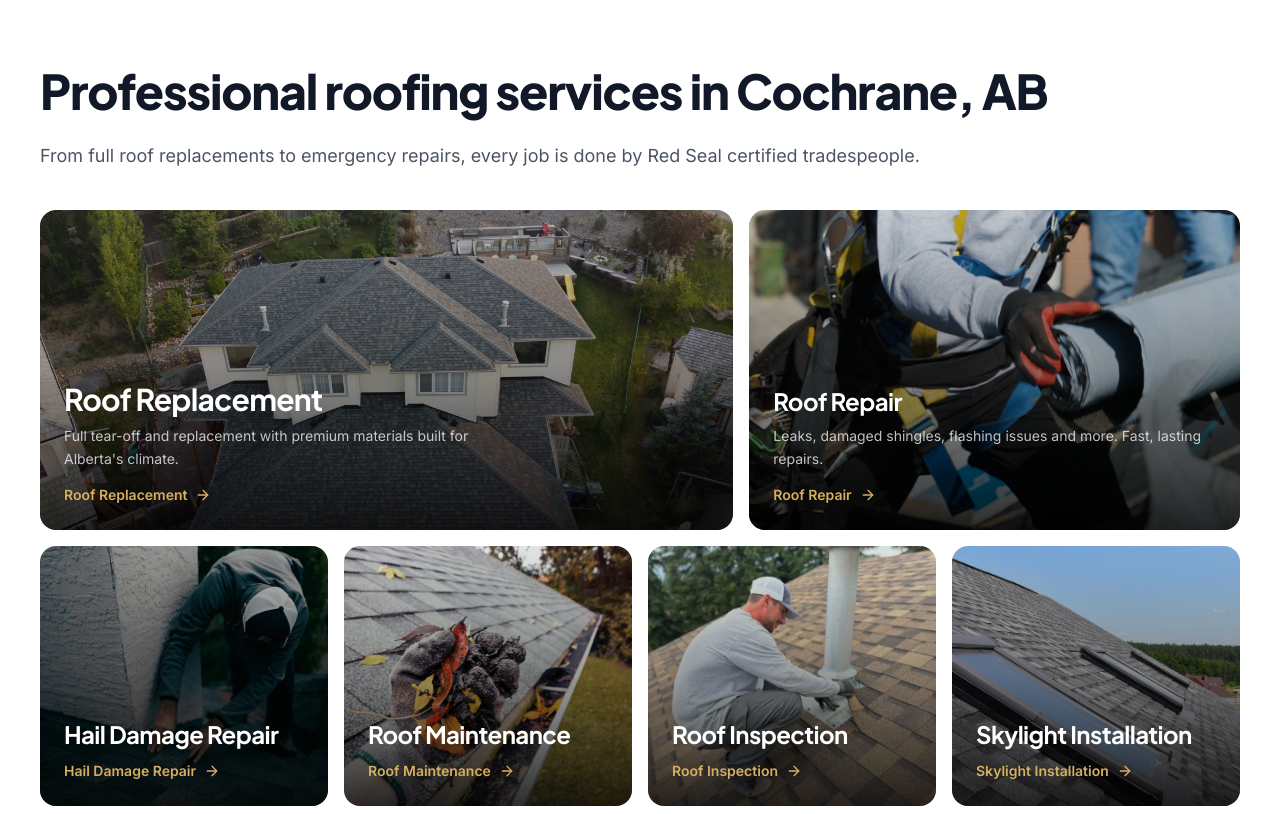
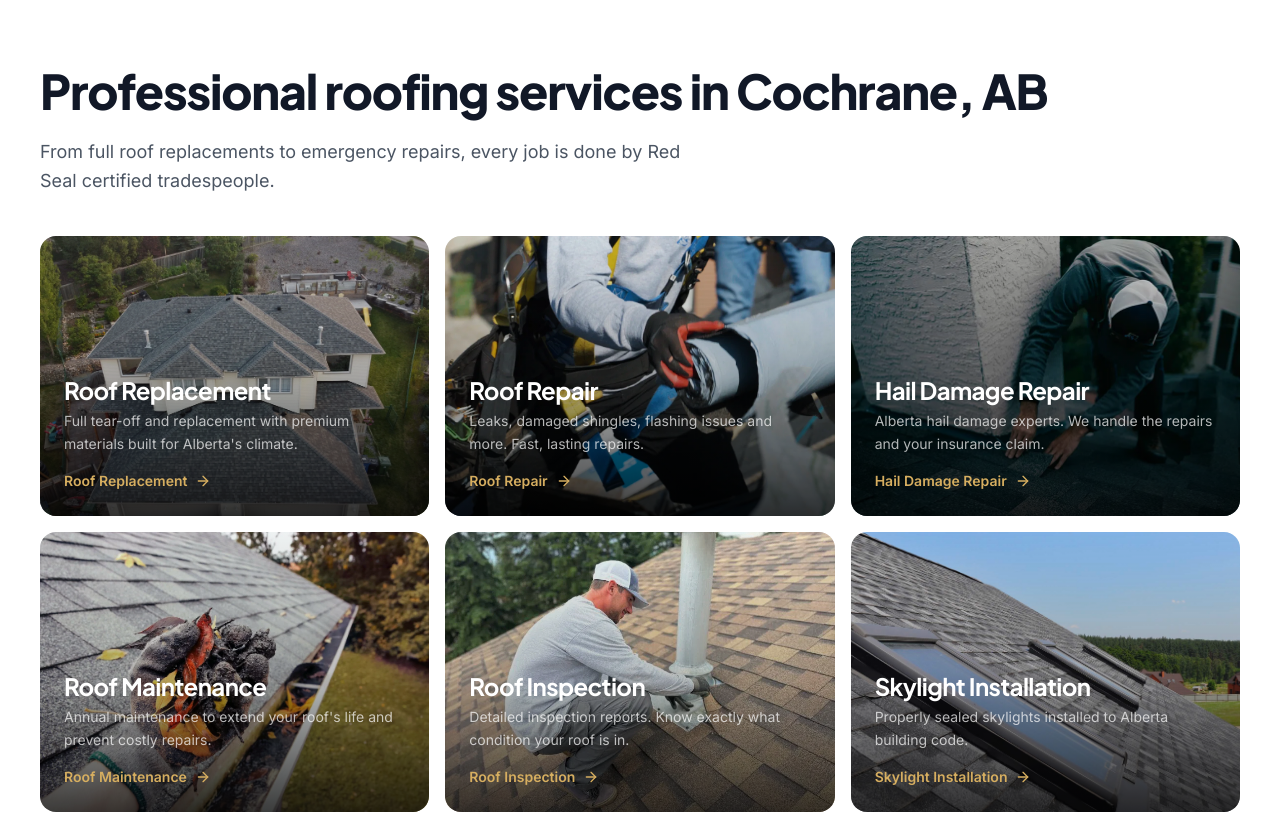
Before and after one commit to sereniumai/sure-west-roofing, a Next.js app: page / in a window 1280 px wide. Shown: the part 1300-2114 px from the top of the page. Built offline with nearby package versions, Linux system fonts and the light colour scheme.

Commit message:
Equal 3x2 grid for services — balanced and symmetrical
All 6 cards same size (280px), same layout, descriptions on all.
Replaces unbalanced bento layout (7/5 split) with clean symmetry.

https://claude.ai/code/session_01YQhS7KR8SVz47EZVXG4yCC

```diff
--- a/components/sections/ServicesGrid.tsx
+++ b/components/sections/ServicesGrid.tsx
@@ -29,7 +29,7 @@ export function ServicesGrid({
   return (
     <section className="bg-white py-16 lg:py-20">
       <div className="max-w-7xl mx-auto px-6 lg:px-10">
-        {/* Header — full width */}
+        {/* Header */}
         <motion.div
           className="mb-10"
           initial={{ y: 30, opacity: 0 }}
@@ -40,28 +40,16 @@ export function ServicesGrid({
           <h2 className="font-display font-extrabold text-3xl lg:text-[48px] text-dark tracking-tight leading-tight">
             {heading}
           </h2>
-          <p className="font-body text-body-text leading-relaxed mt-5 text-lg">
+          <p className="font-body text-body-text leading-relaxed mt-4 text-lg max-w-2xl">
             {body}
           </p>
         </motion.div>
 
-        {/* Bento-style grid: featured large card + smaller cards */}
-        <div className="grid grid-cols-1 lg:grid-cols-12 gap-4">
-          {services.map((service, i) => {
-            // First card is large (spans 7 cols), second spans 5
-            // Then 3 equal cards below
-            const isFirstRow = i < 2
-            const isLarge = i === 0
-            const colSpan = isFirstRow
-              ? isLarge
-                ? 'lg:col-span-7'
-                : 'lg:col-span-5'
-              : 'lg:col-span-3'
-
-            return (
+        {/* 3×2 equal grid */}
+        <div className="grid grid-cols-1 sm:grid-cols-2 lg:grid-cols-3 gap-4">
+          {services.map((service, i) => (
             <motion.div
               key={service.href}
-                className={colSpan}
               initial={{ y: 40, opacity: 0 }}
               whileInView={{ y: 0, opacity: 1 }}
               viewport={{ once: true, margin: '-50px' }}
@@ -73,9 +61,7 @@ export function ServicesGrid({
             >
               <Link
                 href={service.href}
-                  className={`group relative block rounded-2xl overflow-hidden h-full ${
-                    isFirstRow ? 'min-h-[280px] lg:min-h-[320px]' : 'min-h-[220px] lg:min-h-[260px]'
-                  }`}
+                className="group relative block rounded-2xl overflow-hidden min-h-[240px] lg:min-h-[280px]"
               >
                 {/* Full-bleed image */}
                 {service.image && (
@@ -84,35 +70,25 @@ export function ServicesGrid({
                     alt={service.title}
                     fill
                     className="object-cover group-hover:scale-105 transition-transform duration-[800ms] ease-out"
-                      sizes={
-                        isLarge
-                          ? '(max-width: 1024px) 100vw, 58vw'
-                          : '(max-width: 1024px) 100vw, 33vw'
-                      }
+                    sizes="(max-width: 640px) 100vw, (max-width: 1024px) 50vw, 33vw"
                   />
                 )}
 
-                  {/* Gradient overlay — always visible, stronger on hover */}
-                  <div className="absolute inset-0 bg-gradient-to-t from-black/80 via-black/30 to-transparent transition-opacity duration-500" />
-                  <div className="absolute inset-0 bg-black/10 group-hover:bg-black/0 transition-colors duration-500" />
+                {/* Gradient overlay */}
+                <div className="absolute inset-0 bg-gradient-to-t from-black/75 via-black/20 to-transparent transition-opacity duration-500" />
+                <div className="absolute inset-0 bg-black/5 group-hover:bg-black/0 transition-colors duration-500" />
 
-                  {/* Gold top-left accent line */}
-                  <div className="absolute top-6 left-6 w-8 h-1 bg-[#D6AE60] rounded-full opacity-0 group-hover:opacity-100 transition-all duration-500 group-hover:w-12" />
+                {/* Gold accent line on hover */}
+                <div className="absolute top-5 left-5 w-8 h-1 bg-[#D6AE60] rounded-full opacity-0 group-hover:opacity-100 transition-all duration-500 group-hover:w-12" />
 
-                  {/* Content overlay at bottom */}
+                {/* Content overlay */}
                 <div className="absolute bottom-0 left-0 right-0 p-5 lg:p-6">
-                    <h3
-                      className={`font-display font-bold text-white tracking-tight leading-snug mb-2 ${
-                        isLarge ? 'text-2xl lg:text-3xl' : 'text-xl lg:text-2xl'
-                      }`}
-                    >
+                  <h3 className="font-display font-bold text-white text-xl lg:text-2xl tracking-tight leading-snug mb-1">
                     {service.title}
                   </h3>
-                    {isFirstRow && (
-                      <p className="font-body text-white/75 leading-relaxed mb-3 text-sm max-w-md">
+                  <p className="font-body text-white/70 text-sm leading-relaxed mb-3 line-clamp-2">
                     {service.description}
                   </p>
-                    )}
                   <span className="inline-flex items-center gap-2 font-body font-semibold text-sm text-[#D6AE60] group-hover:gap-3 transition-all duration-300">
                     {service.title}
                     <ArrowRight className="w-4 h-4" />
@@ -120,8 +96,7 @@ export function ServicesGrid({
                 </div>
               </Link>
             </motion.div>
-            )
-          })}
+          ))}
         </div>
       </div>
     </section>
```
Lines whose indentation alone changed are shown as unchanged.
